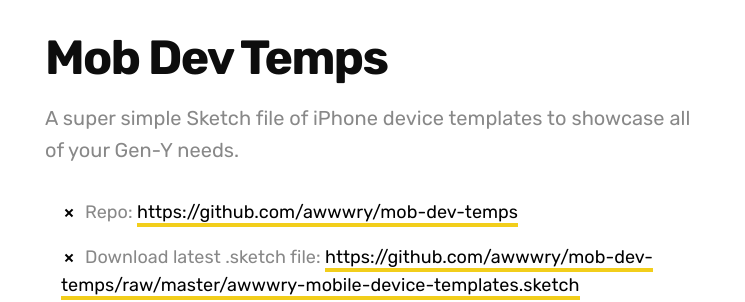
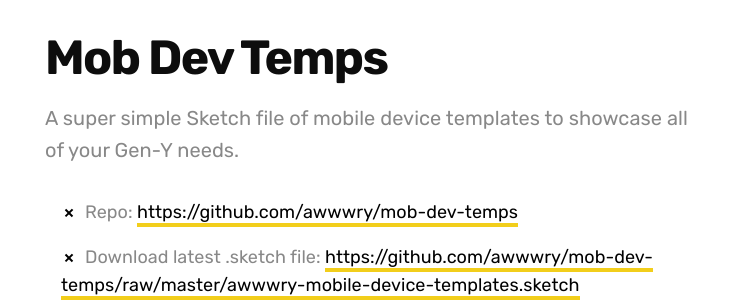
Before and after one commit to aryxmega/awwwry, a Jekyll site: the page built from _projects/2020-03-02-open-source-projects.md, in a window 1280 px wide and 900 px high, scrolled down 1445 px. Shown: the part 154-456 px from the top of the window, without its empty margins (25-770 px from the left). Built offline with Jekyll 4.4.1, drawn with Linux system fonts in a browser that asks for light colours; nearby versions of some CDN libraries.

```diff
--- a/_data/settings.yml
+++ b/_data/settings.yml
@@ -14,6 +14,8 @@ menu_settings:
       url: '/blog/'
     - title: 'About'
       url: '/about/'
+    - title: 'Store'
+      url: 'https://teespring.com/stores/awwwry'
 
 footer_settings:
   logo_image:
--- a/_projects/2020-03-02-open-source-projects.md
+++ b/_projects/2020-03-02-open-source-projects.md
@@ -15,7 +15,7 @@ An evergrowing archive of open source projects and snippets I've worked on to be
 
 ## Mob Dev Temps
 
-A super simple Sketch file of iPhone device templates to showcase all of your Gen-Y needs.
+A super simple Sketch file of mobile device templates to showcase all of your Gen-Y needs.
 
 -   Repo: [https://github.com/awwwry/mob-dev-temps](https://github.com/awwwry/mob-dev-temps)
 -   Download latest .sketch file: [https://github.com/awwwry/mob-dev-temps/raw/master/awwwry-mobile-device-templates.sketch](https://github.com/awwwry/mob-dev-temps/raw/master/awwwry-mobile-device-templates.sketch)
```
